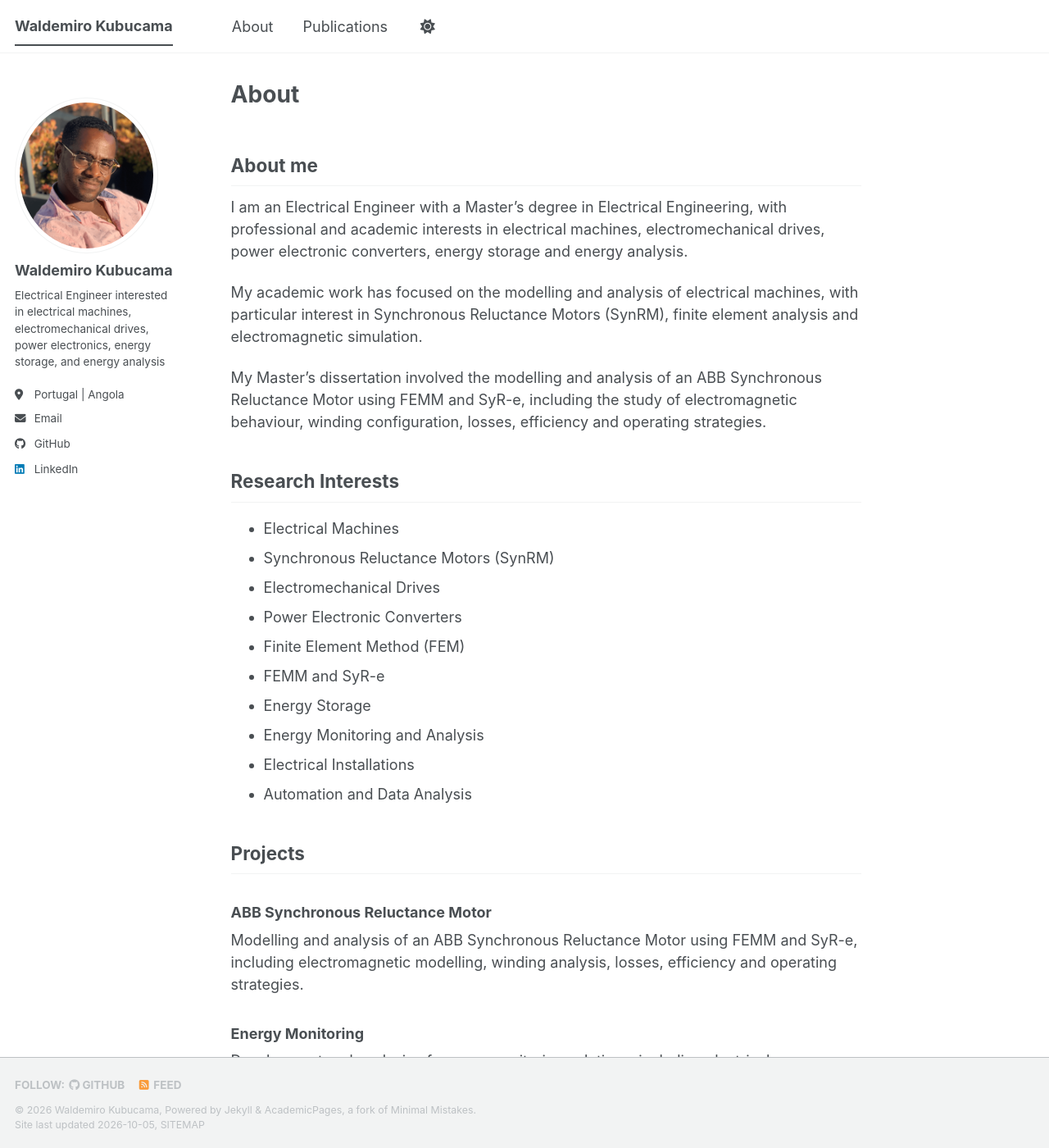
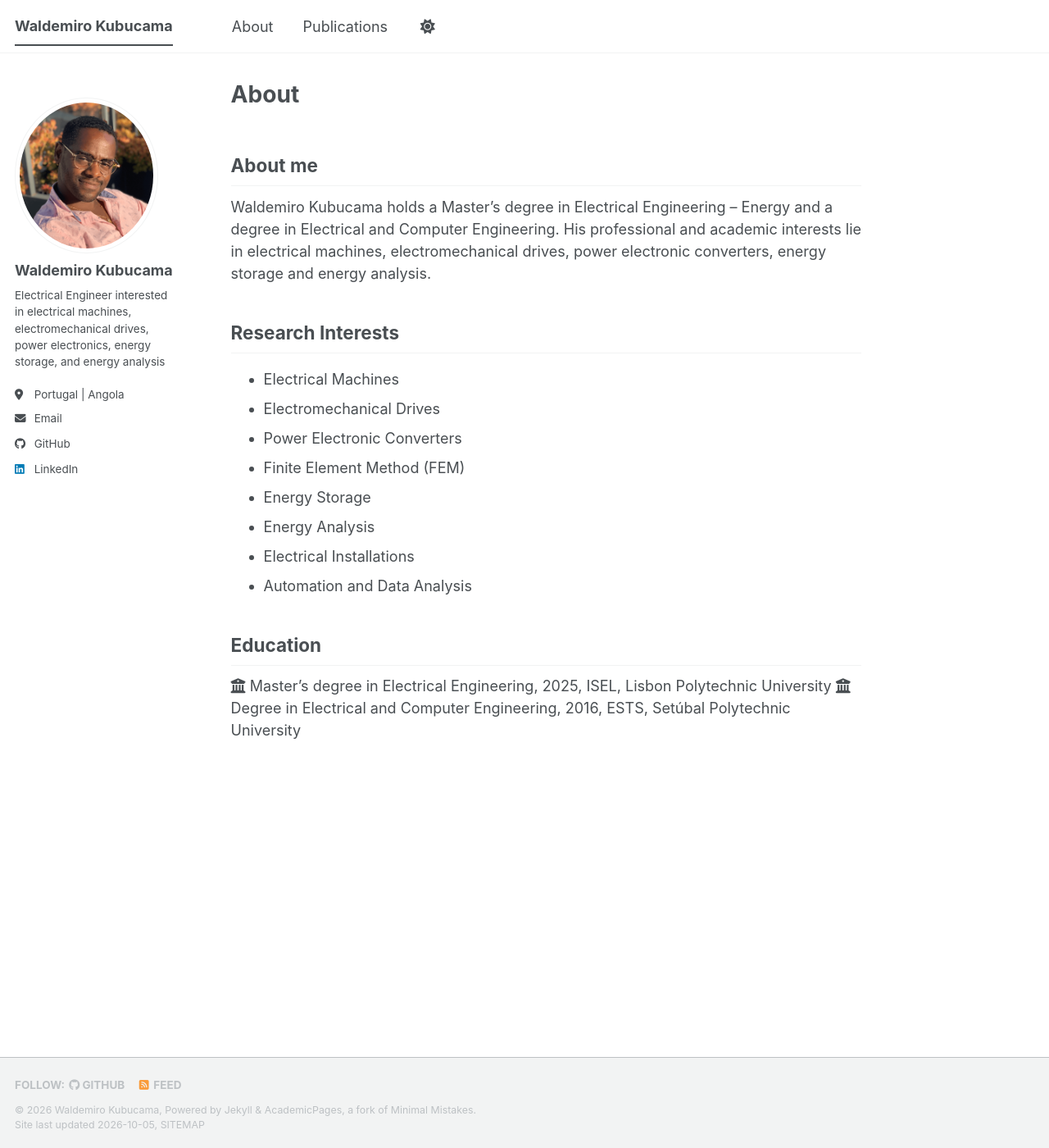
Before and after one commit to WaldemiroKubucama/WaldemiroKubucama, a Jekyll site: the page built from _pages/about.md, in a window 1280 px wide and 1400 px high. Shown: the whole window at 82% size. Built offline with Jekyll 4.4.1, drawn with Linux system fonts in a browser that asks for light colours; a style sheet for code colours, icons or effects is not loaded; some of the changed text lies outside the part shown.

Commit message:
Update about.md

```diff
--- a/_pages/about.md
+++ b/_pages/about.md
@@ -5,61 +5,21 @@ author_profile: true
 ---
 ## About me
 
-I am an Electrical Engineer with a Master's degree in Electrical Engineering, with professional and academic interests in electrical machines, electromechanical drives, power electronic converters, energy storage and energy analysis.
+Waldemiro Kubucama holds a Master’s degree in Electrical Engineering – Energy and a degree in Electrical and Computer Engineering. His professional and academic interests lie in electrical machines, electromechanical drives, power electronic converters, energy storage and energy analysis.
 
-My academic work has focused on the modelling and analysis of electrical machines, with particular interest in Synchronous Reluctance Motors (SynRM), finite element analysis and electromagnetic simulation.
-
-My Master's dissertation involved the modelling and analysis of an ABB Synchronous Reluctance Motor using FEMM and SyR-e, including the study of electromagnetic behaviour, winding configuration, losses, efficiency and operating strategies.
 
 ## Research Interests
 
 - Electrical Machines
-- Synchronous Reluctance Motors (SynRM)
 - Electromechanical Drives
 - Power Electronic Converters
 - Finite Element Method (FEM)
-- FEMM and SyR-e
 - Energy Storage
-- Energy Monitoring and Analysis
+- Energy Analysis
 - Electrical Installations
 - Automation and Data Analysis
 
-## Projects
-
-### ABB Synchronous Reluctance Motor
-
-Modelling and analysis of an ABB Synchronous Reluctance Motor using FEMM and SyR-e, including electromagnetic modelling, winding analysis, losses, efficiency and operating strategies.
-
-### Energy Monitoring
-
-Development and analysis of energy monitoring solutions, including electrical energy measurement, data acquisition, communication systems and energy analysis.
-
-### Electrical Engineering Tools
-
-Development of tools for electrical engineering calculations and data analysis using Excel, VBA and Python.
-
-## Technical Skills
-
-**Electrical Engineering**
-
-Electrical machines, electromechanical drives, electrical installations, energy systems and electrical measurements.
-
-**Simulation and Modelling**
-
-FEMM, SyR-e and finite element analysis.
-
-**Programming and Data Analysis**
-
-Python, Microsoft Excel and VBA.
-
-**Automation and Communication**
-
-Modbus, energy monitoring systems and industrial automation.
-
 ## Education
 
-**Master's Degree in Electrical Engineering**
-
-ISEL — Instituto Superior de Engenharia de Lisboa
-
-Master's dissertation focused on the modelling and analysis of an ABB Synchronous Reluctance Motor using FEMM and SyR-e.
+<i class="fa fa-university"></I> Master’s degree in Electrical Engineering, 2025, ISEL, Lisbon Polytechnic University
+<i class="fa fa-university"></I> Degree in Electrical and Computer Engineering, 2016, ESTS, Setúbal Polytechnic University
```
